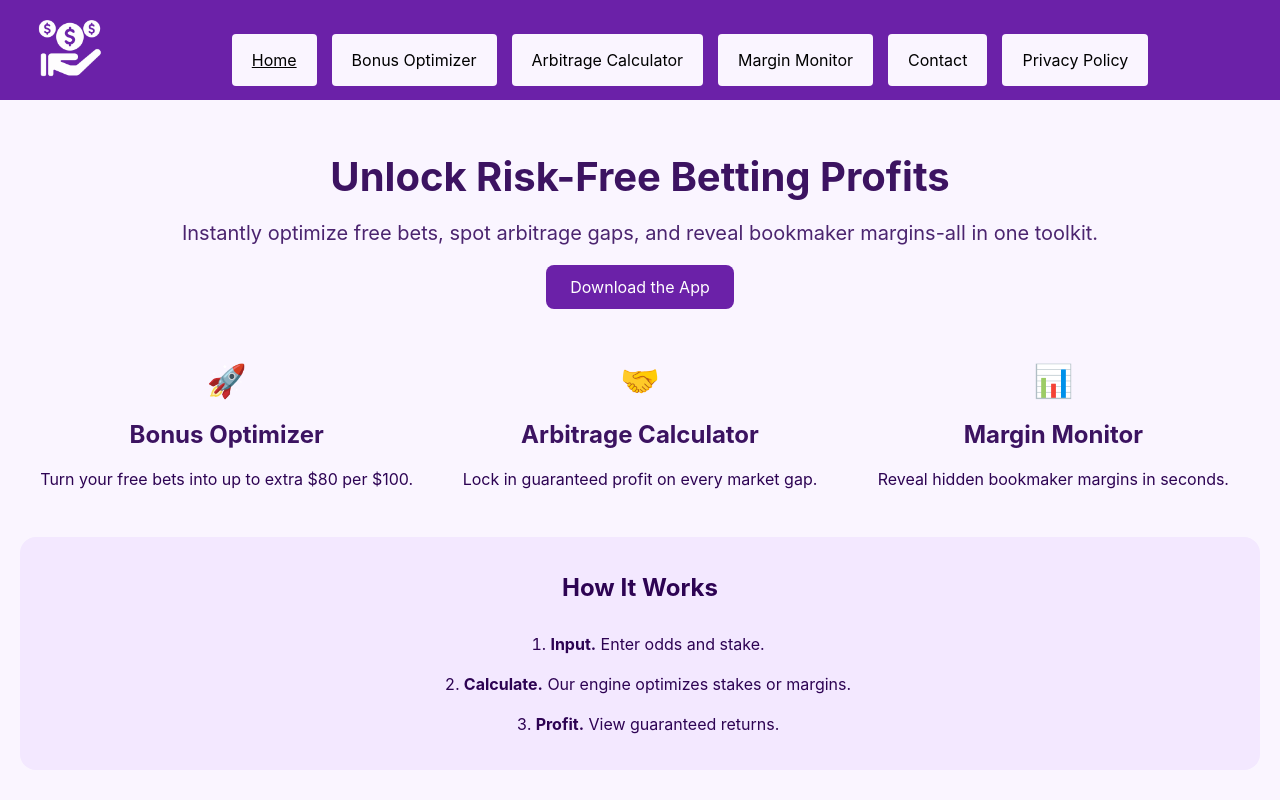
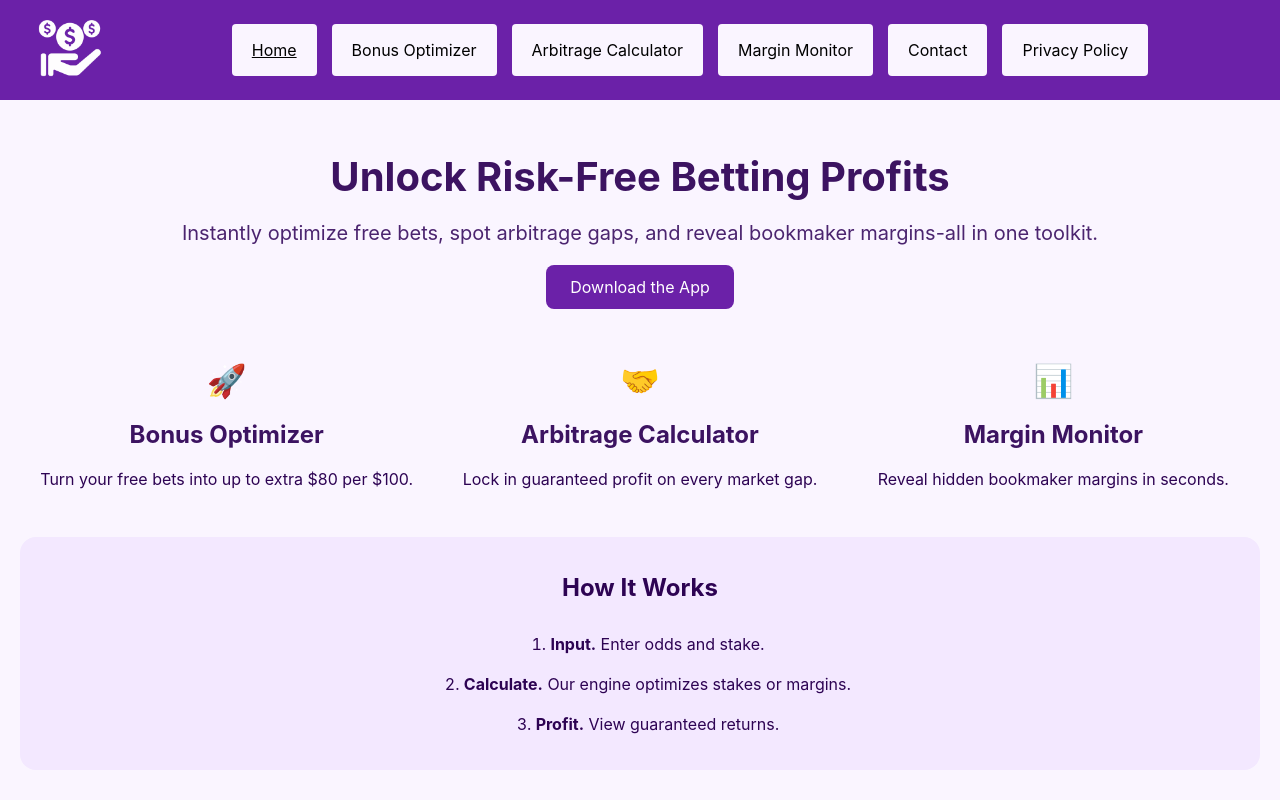
Before and after one commit to hubertik1/arbitragenius-site, a React (Create React App) app: page / in a window 1280 px wide. Shown: the top 800 px of the page. Built offline with nearby package versions, Linux system fonts and the light colour scheme; the HTML template or start-up script is replaced by a standard one.

Commit message:
move navbars link to center

```diff
--- a/src/components/Navbar.module.css
+++ b/src/components/Navbar.module.css
@@ -22,7 +22,7 @@
 
 .links {
   position: relative;
-  top: 10px;
+  top: 0;
   left: 0;
   display: flex;
   justify-content: center;
```
